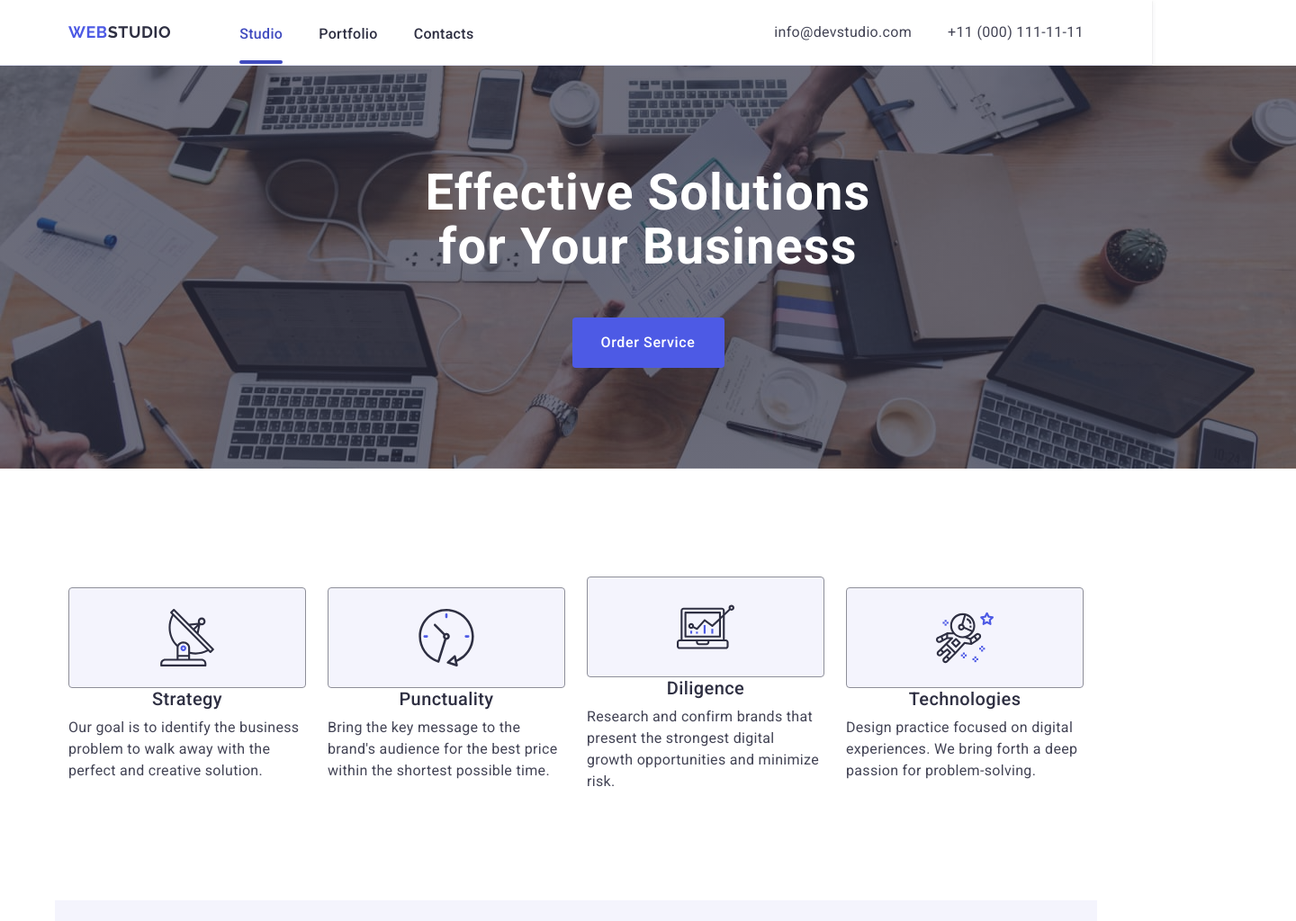
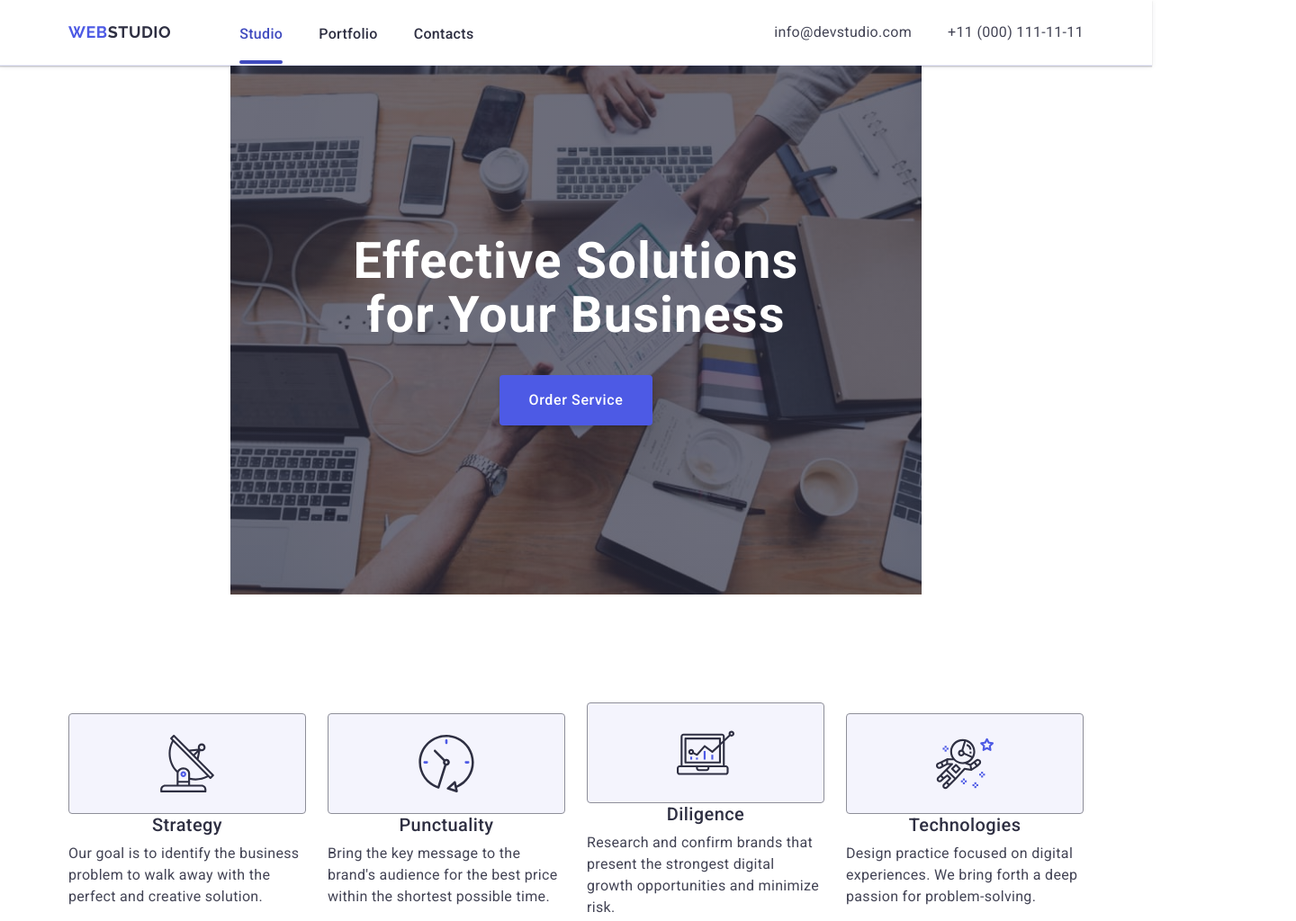
Before and after one commit to roman-yakubovskyi/goit-markup-hw-06, a plain HTML site: page index.html in a window 1280 px wide. Shown: the top 1024 px of the page at 90% size, 1440 px wide, since content can reach past the window. Drawn offline with nearby package versions, Linux system fonts and the light colour scheme.

Commit message:
add hero2

```diff
--- a/css/styles.css
+++ b/css/styles.css
@@ -368,22 +368,21 @@ button {
 
 .hero {
   background-image: linear-gradient(
-      to bottom,
       rgba(46, 47, 66, 0.7),
       rgba(46, 47, 66, 0.7)
     ),
     url(../images/hero-img/people-office-mobile-1x.jpg);
   background-repeat: no-repeat;
-  background-position: center;
+  background-position: 50% 50%;
   background-size: cover;
   padding-top: 72px;
   padding-bottom: 72px;
-  width: 320px;
-  margin: 0 auto;
+  max-width: 320px;
+  margin: auto;
 }
 
-@media (min-device-pixel-ratio: 2),
-  (min-resolution: 192dpi),
+@media screen and (min-resolution: 192dpi),
+  (-webkit-min-device-pixel-ratio: 2),
   (min-resolution: 2dppx) {
   .hero {
     background-image: linear-gradient(
@@ -394,31 +393,34 @@ button {
   }
 }
 
+.hero-container {
+  display: flex;
+  flex-direction: column;
+  align-items: center;
+  justify-content: center;
+  gap: 72px;
+}
+
 .hero-title {
-  font-style: normal;
   font-weight: 700;
   font-size: 36px;
   line-height: 1.11;
   letter-spacing: 0.02em;
   text-align: center;
   color: #fff;
-  margin: 0 auto;
   max-width: 216px;
-  margin-bottom: 72px;
 }
 
 .hero-btn {
-  font-family: 'Roboto', sans-serif;
   font-weight: 500;
+  background-color: #4d5ae5;
   font-size: 16px;
   line-height: 1.5;
   letter-spacing: 0.04em;
   color: #fff;
-  cursor: pointer;
-  background-color: #4d5ae5;
+  padding: 16px 32px;
+  box-shadow: 0 4px 4px 0 rgba(0, 0, 0, 0.15);
   border-radius: 4px;
-  margin-left: auto;
-  margin-right: auto;
   display: block;
   min-width: 169px;
   height: 56px;
@@ -426,12 +428,14 @@ button {
   transition: background-color 250ms cubic-bezier(0.4, 0, 0.2, 1);
 }
 
-.hero-btn:hover,
-.hero-btn:focus {
+.hero-btn:hover {
   background-color: #404bbf;
 }
 
 @media screen and (min-width: 768px) {
+  .hero-container {
+    gap: 36px;
+  }
   .hero {
     width: 768px;
     background-image: linear-gradient(
@@ -442,9 +446,18 @@ button {
     padding-top: 112px;
     padding-bottom: 112px;
   }
+  .hero-title {
+    font-weight: 700;
+    font-size: 56px;
+    line-height: 1.07;
+    letter-spacing: 0.02em;
+    text-align: center;
+    max-width: 496px;
+  }
+}
 
-  @media (min-device-pixel-ratio: 2),
-    (min-resolution: 192dpi),
+@media screen and (min-width: 768px) and (min-resolution: 192dpi),
+  (-webkit-min-device-pixel-ratio: 2),
   (min-resolution: 2dppx) {
   .hero {
     background-image: linear-gradient(
@@ -454,26 +467,28 @@ button {
       url(../images/hero-img/people-office-tablet-2x.jpg);
   }
 }
-  .hero-title {
-    font-size: 56px;
-    line-height: 1.07;
-    margin-bottom: 36px;
-    max-width: 496px;
-  }
-}
 
 @media screen and (min-width: 1158px) {
+  .title-container {
+    gap: 48px;
+  }
   .hero {
-    width: 1440px;
+    padding-top: 188px;
+    padding-bottom: 188px;
+    max-width: 1440px;
     background-image: linear-gradient(
         rgba(46, 47, 66, 0.7),
         rgba(46, 47, 66, 0.7)
       ),
       url(../images/hero-img/people-office-screen-1x.jpg);
   }
+  .hero-btn:focus {
+    background-color: #404bbf;
+  }
+}
 
-  @media (min-device-pixel-ratio: 2),
-    (min-resolution: 192dpi),
+@media screen and (min-width: 1158px) and (min-resolution: 192dpi),
+  (-webkit-min-device-pixel-ratio: 2),
   (min-resolution: 2dppx) {
   .hero {
     background-image: linear-gradient(
@@ -481,10 +496,6 @@ button {
         rgba(46, 47, 66, 0.7)
       ),
       url(../images/hero-img/people-office-screen-2x.jpg);
-    }
-  }
-  .hero-title {
-    margin-bottom: 48px;
   }
 }
 
```
Lines whose indentation alone changed are shown as unchanged.
